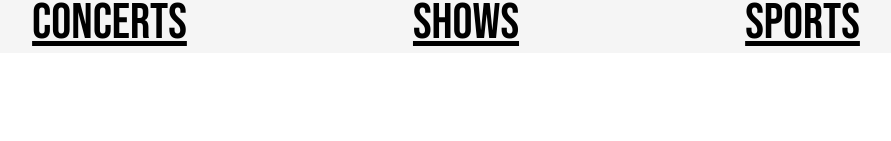
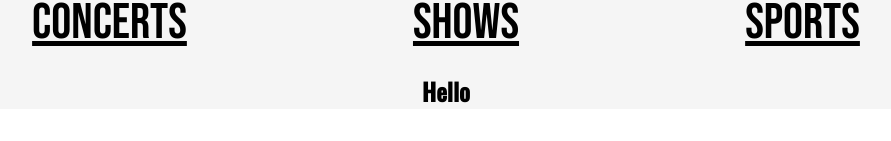
Before and after one commit to matthewp97/Event-Space, a React (Create React App) app in the folder event-space/: page / in a window 1280 px wide. Shown: the part 273-414 px from the top of the page, without its empty margins (194-1085 px from the left). Built offline with nearby package versions, Linux system fonts and the light colour scheme.

Commit message:
Created main page

```diff
--- a/event-space/src/App.js
+++ b/event-space/src/App.js
@@ -1,5 +1,6 @@
 import './App.css';
 import './index.css'
+import Main from './Main';
 import Concerts from './Concerts.js'
 import Shows from './Shows';
 import Sports from './Sports';
@@ -16,6 +17,9 @@ function App() {
             <BrowserRouter>
                 <Navbar />
                 <Routes className='Routes'>
+                    <Route
+                    element = {<Main />}
+                    path = "/" />
                     <Route
                     element = {<Concerts />}
                     path = "/concerts" />
--- /dev/null
+++ b/event-space/src/Main.js
@@ -0,0 +1,11 @@
+import React from 'react';
+
+const Main = () => {
+
+return (
+    <h2>Hello</h2>
+)
+
+}
+
+export default Main
```
